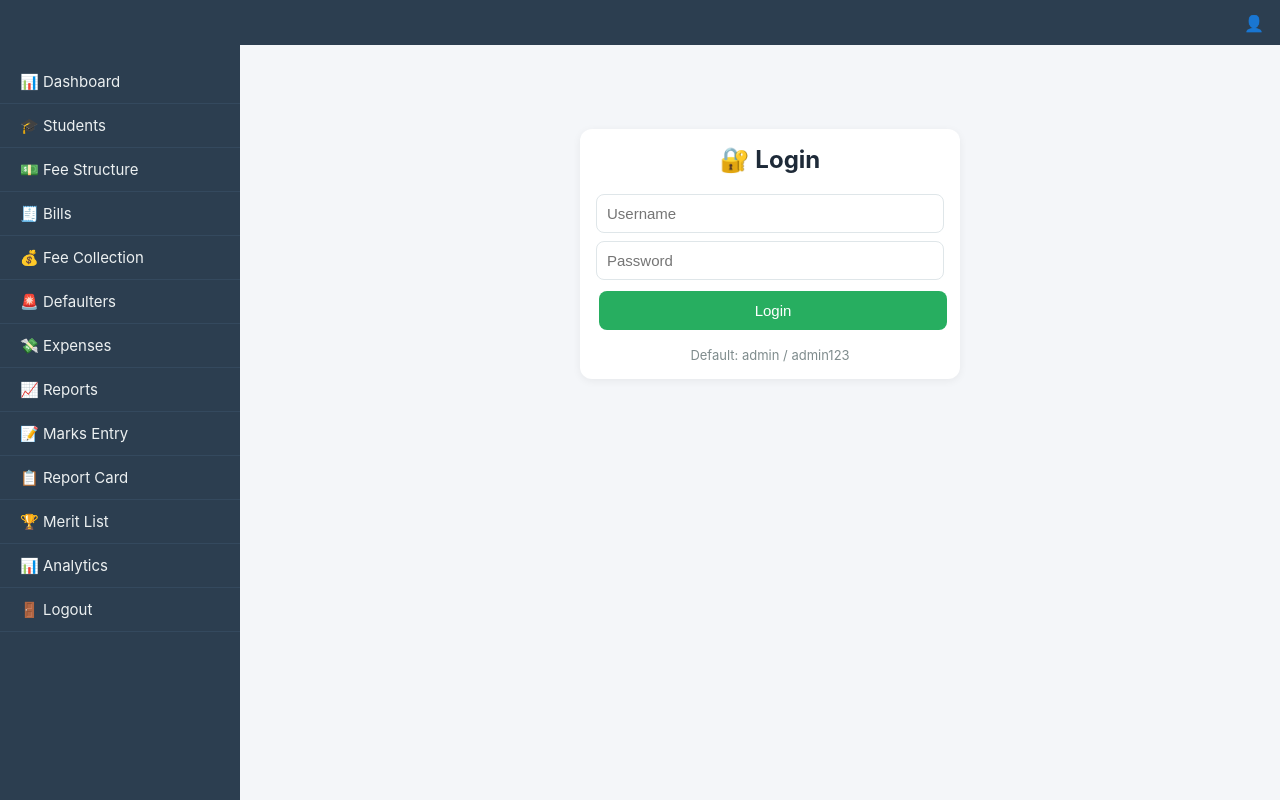
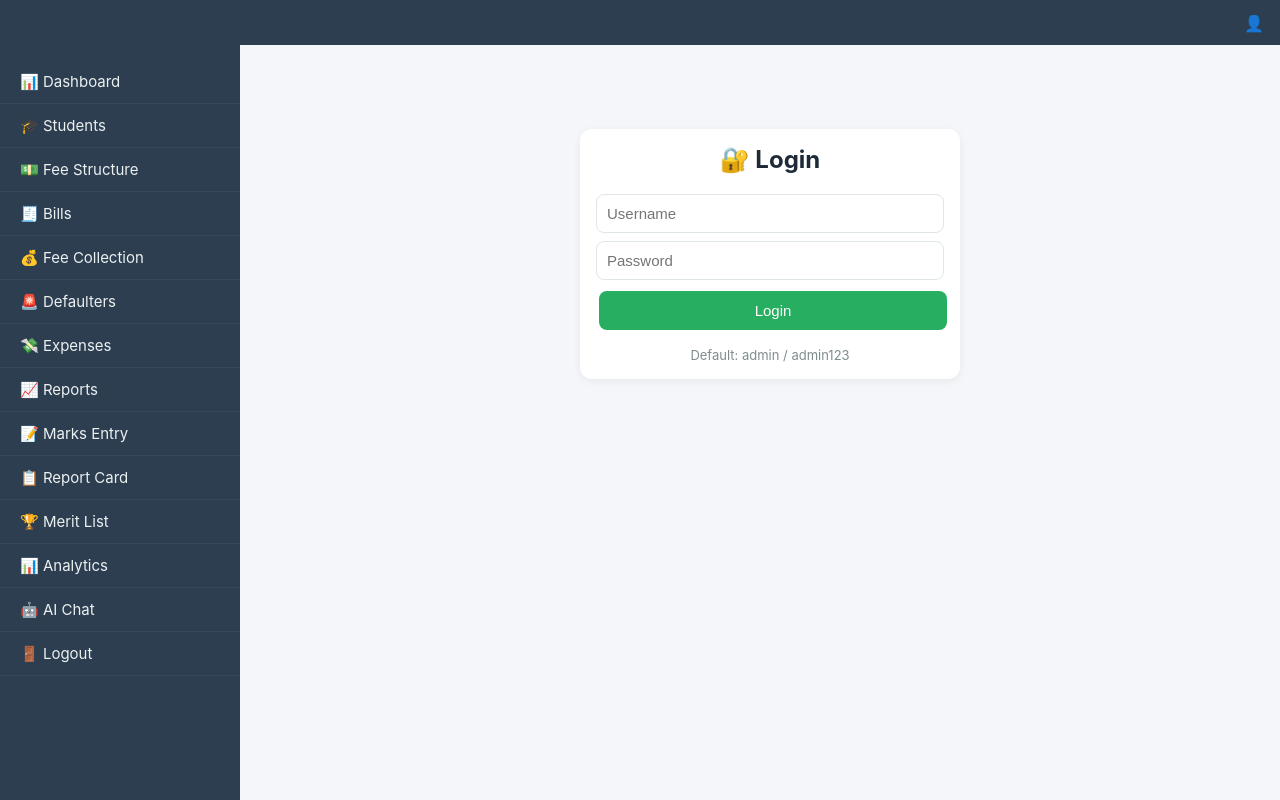
Before and after one commit to amankum500-max/School-work, a Flask app: page / in a window 1280 px wide. Run offline with Flask 3, Linux system fonts and the light colour scheme.

Commit message:
Add AI Chat link to base template

```diff
--- a/templates/base.html
+++ b/templates/base.html
@@ -29,6 +29,7 @@
   <a href="{{ url_for('report_card') }}">📋 Report Card</a>
   <a href="{{ url_for('merit_list') }}">🏆 Merit List</a>
   <a href="{{ url_for('analytics') }}">📊 Analytics</a>
+  <a href="{{ url_for('ai_assistant') }}">🤖 AI Chat</a>
   <a href="{{ url_for('logout') }}">🚪 Logout</a>
 </div>
 
```
